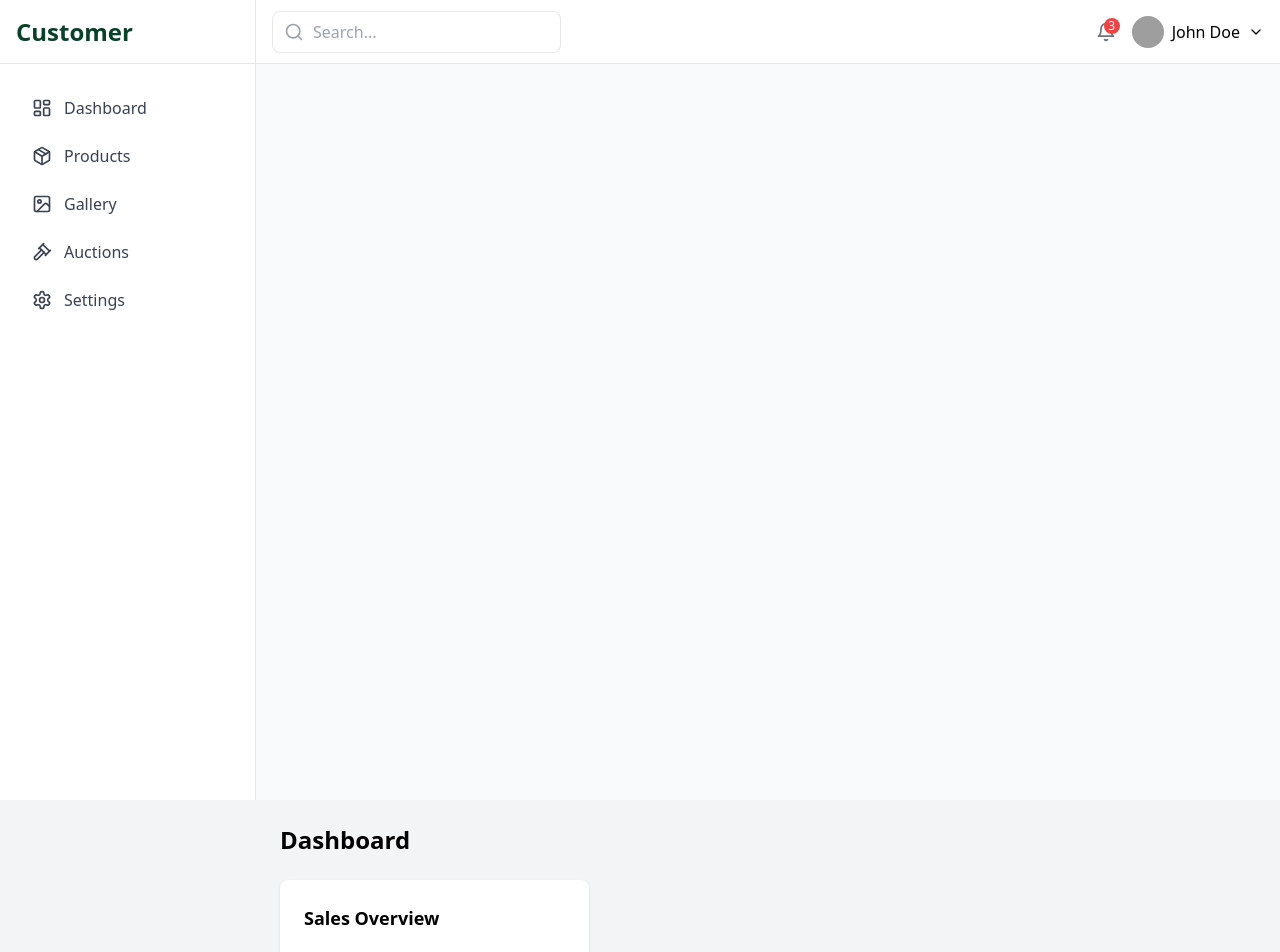
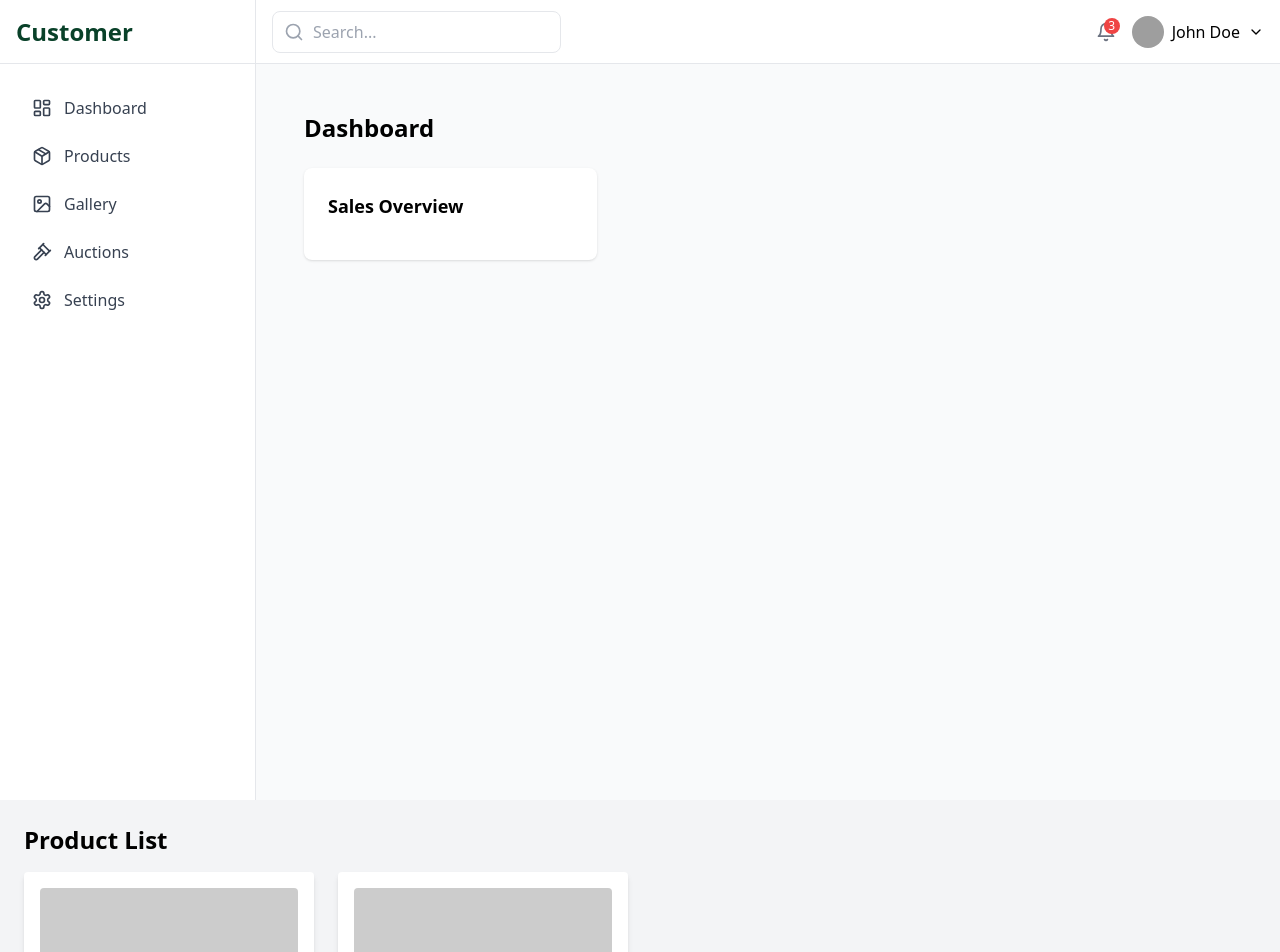
Before and after one commit to ArtEcommercePlatform/Artztall-front-end, a React (Vite) app: page /customer/dashboard in a window 1280 px wide. Shown: the top 952 px of the page. Built offline with nearby package versions, Linux system fonts and the light colour scheme; grey boxes are pictures that could not be loaded.

Commit message:
updated Layout

```diff
--- a/src/components/CustomerHeader.tsx
+++ b/src/components/CustomerHeader.tsx
@@ -1,18 +1,12 @@
-// Header.tsx
-import React, { useState } from 'react';
+import React, { useState } from "react";
 import {
   Menu,
   X,
-  LayoutDashboard,
-  Package,
-  Image as ImageIcon,
-  Gavel,
-  Settings,
   Search,
   Bell,
-  ChevronDown
-} from 'lucide-react';
-import Button from '../assets/components/button/Button';
+  ChevronDown,
+} from "lucide-react";
+import Button from "../assets/components/button/Button";
 
 interface HeaderProps {
   userName: string;
@@ -20,56 +14,12 @@ interface HeaderProps {
 }
 
 const CustomerHeader: React.FC<HeaderProps> = ({ userName, userAvatar }) => {
-  const [isSidebarOpen, setIsSidebarOpen] = useState(true);
   const [isProfileOpen, setIsProfileOpen] = useState(false);
 
-  const navigationItems = [
-    { icon: LayoutDashboard, label: 'Dashboard', href: '/customer/dashboard' },
-    { icon: Package, label: 'Products', href: '/customer/products' },
-    { icon: ImageIcon, label: 'Gallery', href: '/customer/gallery' },
-    { icon: Gavel, label: 'Auctions', href: '/customer/auctions' },
-    { icon: Settings, label: 'Settings', href: '/settings' }
-  ];
-
   return (
-    <div className="flex h-screen">
-      {/* Sidebar */}
-      <div className={`fixed lg:static inset-y-0 left-0 z-50 w-64 transform transition-transform duration-300 ease-in-out
-        ${isSidebarOpen ? 'translate-x-0' : '-translate-x-full lg:translate-x-0'}
-        bg-white border-r border-gray-200`}>
-        <div className="flex items-center justify-between h-16 px-4 border-b border-gray-200">
-          <h1 className="text-2xl font-bold text-[#094129]">Customer</h1>
-          <button
-            onClick={() => setIsSidebarOpen(false)}
-            className="text-gray-500 lg:hidden hover:text-gray-700"
-          >
-            <X size={24} />
-          </button>
-        </div>
-
-        <nav className="px-4 mt-6 space-y-2">
-          {navigationItems.map((item) => (
-            <a
-              key={item.label}
-              href={item.href}
-              className="flex items-center px-4 py-2 text-gray-700 hover:bg-[#094129]/10 rounded-lg"
-            >
-              <item.icon size={20} className="mr-3" />
-              {item.label}
-            </a>
-          ))}
-        </nav>
-      </div>
-
-      {/* Main Content */}
-      <div className="flex flex-col flex-1 min-h-screen">
-        {/* Top Header */}
     <header className="flex items-center justify-between h-16 px-4 bg-white border-b border-gray-200">
       <div className="flex items-center">
-            <button
-              onClick={() => setIsSidebarOpen(true)}
-              className="mr-4 text-gray-500 lg:hidden hover:text-gray-700"
-            >
+        <button className="mr-4 text-gray-500 lg:hidden hover:text-gray-700">
           <Menu size={24} />
         </button>
         <div className="relative">
@@ -96,7 +46,7 @@ const CustomerHeader: React.FC<HeaderProps> = ({ userName, userAvatar }) => {
             className="flex items-center space-x-2"
           >
             <img
-                  src={userAvatar || '/api/placeholder/32/32'}
+              src={userAvatar || "/api/placeholder/32/32"}
               alt="Profile"
               className="w-8 h-8 rounded-full"
             />
@@ -107,14 +57,18 @@ const CustomerHeader: React.FC<HeaderProps> = ({ userName, userAvatar }) => {
           {isProfileOpen && (
             <div className="absolute right-0 w-48 mt-2 bg-white border border-gray-200 rounded-lg shadow-lg">
               <div className="py-2">
-                    <a href="/profile" className="block px-4 py-2 hover:bg-gray-100">Profile</a>
-                    <a href="/settings" className="block px-4 py-2 hover:bg-gray-100">Settings</a>
+                <a href="/profile" className="block px-4 py-2 hover:bg-gray-100">
+                  Profile
+                </a>
+                <a href="/settings" className="block px-4 py-2 hover:bg-gray-100">
+                  Settings
+                </a>
                 <hr className="my-1" />
                 <Button
                   variant="text"
                   size="sm"
                   className="justify-start w-full px-4"
-                      onClick={() => console.log('Logout clicked')}
+                  onClick={() => console.log("Logout clicked")}
                 >
                   Logout
                 </Button>
@@ -124,13 +78,6 @@ const CustomerHeader: React.FC<HeaderProps> = ({ userName, userAvatar }) => {
         </div>
       </div>
     </header>
-
-        {/* Page Content */}
-        <main className="flex-1 p-6 overflow-auto bg-gray-50">
-          {/* Content will be injected here */}
-        </main>
-      </div>
-    </div>
   );
 };
 
--- a/src/pages/CustomerLayout/CustomerLayout.tsx
+++ b/src/pages/CustomerLayout/CustomerLayout.tsx
@@ -1,23 +1,62 @@
-// Layout.tsx
-import React from 'react';
-import CustomerHeader from '../../components/CustomerHeader';
+import React, { useState } from "react";
+import CustomerHeader from "../../components/CustomerHeader";
+import { LayoutDashboard, Package, Image as ImageIcon, Gavel, Settings, X } from "lucide-react";
 
 interface LayoutProps {
   children: React.ReactNode;
 }
 
 const CustomerLayout: React.FC<LayoutProps> = ({ children }) => {
-  // You can fetch user data here or pass it from a higher level component
+  const [isSidebarOpen, setIsSidebarOpen] = useState(true);
+
   const userData = {
     userName: "John Doe",
-    userAvatar: "/api/placeholder/32/2" // Replace with actual user avatar
+    userAvatar: "/api/placeholder/32/2",
   };
 
+  const navigationItems = [
+    { icon: LayoutDashboard, label: "Dashboard", href: "/customer/dashboard" },
+    { icon: Package, label: "Products", href: "/customer/products" },
+    { icon: ImageIcon, label: "Gallery", href: "/customer/gallery" },
+    { icon: Gavel, label: "Auctions", href: "/customer/auctions" },
+    { icon: Settings, label: "Settings", href: "/settings" },
+  ];
+
   return (
-    <div className="min-h-screen">
-      <CustomerHeader {...userData} />
-      <div className="lg:pl-64">
-        {children}
+    <div className="flex h-screen">
+      {/* Sidebar */}
+      <div
+        className={`fixed lg:static inset-y-0 left-0 z-50 w-64 transform transition-transform duration-300 ease-in-out ${
+          isSidebarOpen ? "translate-x-0" : "-translate-x-full lg:translate-x-0"
+        } bg-white border-r border-gray-200`}
+      >
+        <div className="flex items-center justify-between h-16 px-4 border-b border-gray-200">
+          <h1 className="text-2xl font-bold text-[#094129]">Customer</h1>
+          <button
+            onClick={() => setIsSidebarOpen(false)}
+            className="text-gray-500 lg:hidden hover:text-gray-700"
+          >
+            <X size={24} />
+          </button>
+        </div>
+        <nav className="px-4 mt-6 space-y-2">
+          {navigationItems.map((item) => (
+            <a
+              key={item.label}
+              href={item.href}
+              className="flex items-center px-4 py-2 text-gray-700 hover:bg-[#094129]/10 rounded-lg"
+            >
+              <item.icon size={20} className="mr-3" />
+              {item.label}
+            </a>
+          ))}
+        </nav>
+      </div>
+
+      {/* Main Content */}
+      <div className="flex flex-col flex-1">
+        <CustomerHeader {...userData} />
+        <main className="flex-1 p-6 bg-gray-50">{children}</main>
       </div>
     </div>
   );
```
Lines whose indentation alone changed are shown as unchanged.
